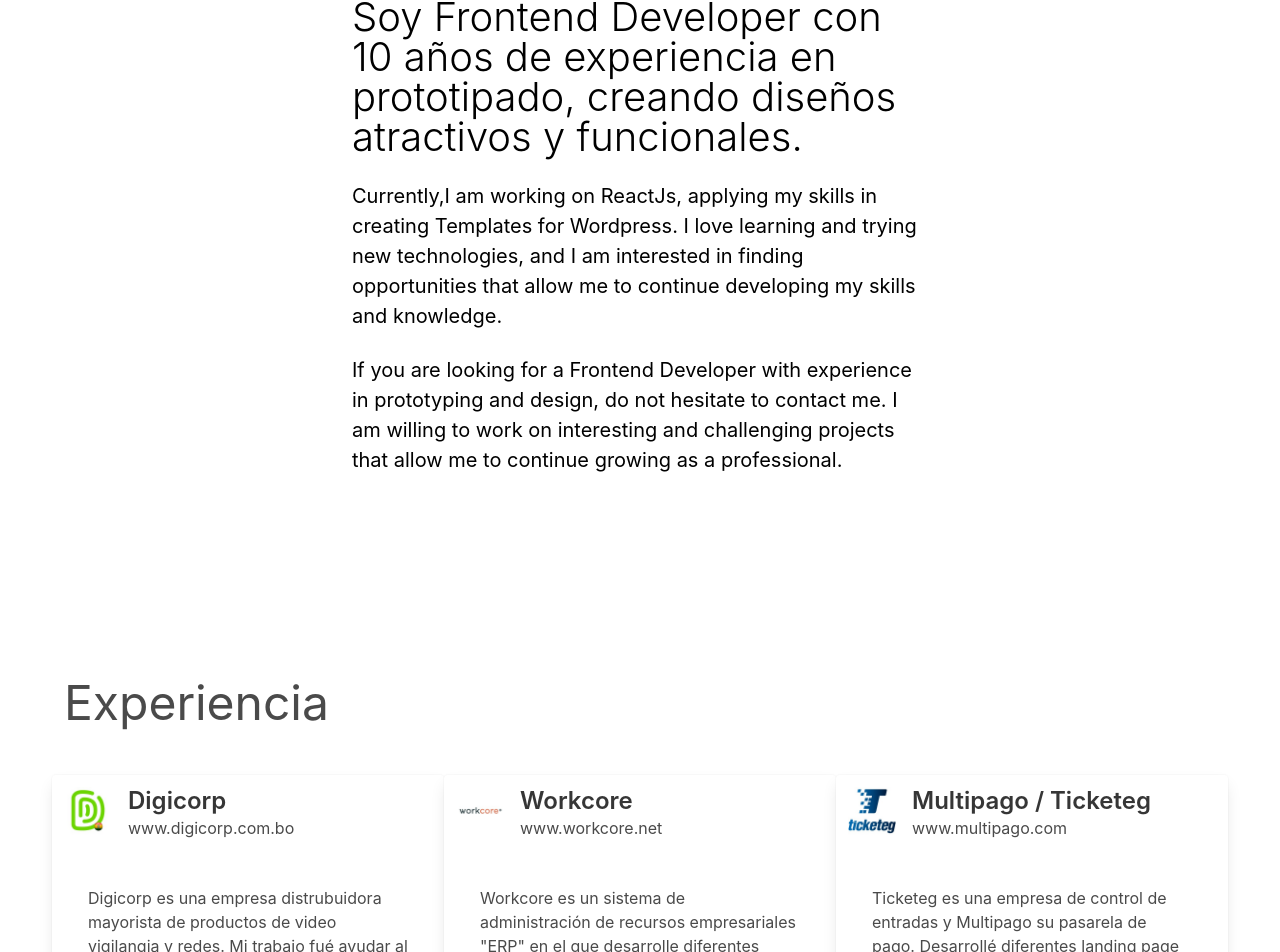
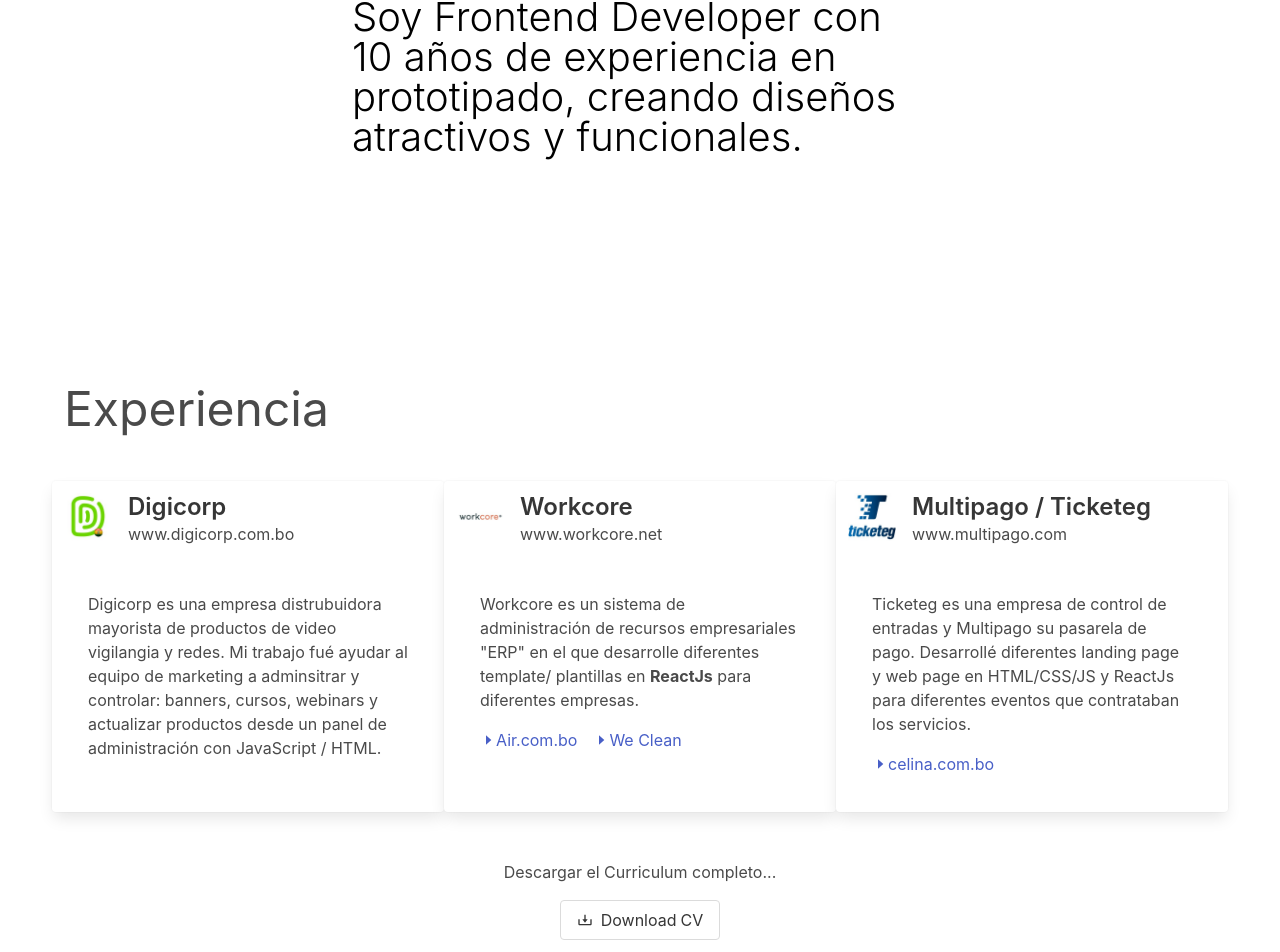
Before and after one commit to jlarteagap/portfolio, a Next.js app: page / in a window 1280 px wide. Shown: the part 1057-2009 px from the top of the page. Built offline with nearby package versions, Linux system fonts and the light colour scheme.

Commit message:
[FEAT] update cv pdf

```diff
--- a/src/components/Utils/utils.js
+++ b/src/components/Utils/utils.js
@@ -5,7 +5,7 @@
   return (
     <a
       download
-      href="../assets/pdf/jorge-arteaga-eng.pdf"
+      href="../assets/pdf/jorge-luis-arteaga-cv.pdf"
       className="button is-size-7-mobile ja__buttons"
     >
       <BiDownload className="mr-2" />
--- a/src/components/about.js
+++ b/src/components/about.js
@@ -20,18 +20,6 @@
             Soy Frontend Developer con 10 años de experiencia en prototipado,
             creando diseños atractivos y funcionales.
           </h4>
-          <p className="is-size-5 mb-5">
-            Currently,I am working on ReactJs, applying my skills in creating
-            Templates for Wordpress. I love learning and trying new
-            technologies, and I am interested in finding opportunities that
-            allow me to continue developing my skills and knowledge.
-          </p>
-          <p className="is-size-5">
-            If you are looking for a Frontend Developer with experience in
-            prototyping and design, do not hesitate to contact me. I am willing
-            to work on interesting and challenging projects that allow me to
-            continue growing as a professional.
-          </p>
         </div>
       </div>
     </section>
```
Also changed, not shown: 1 other file (tests, documents, lock files or other folders).
